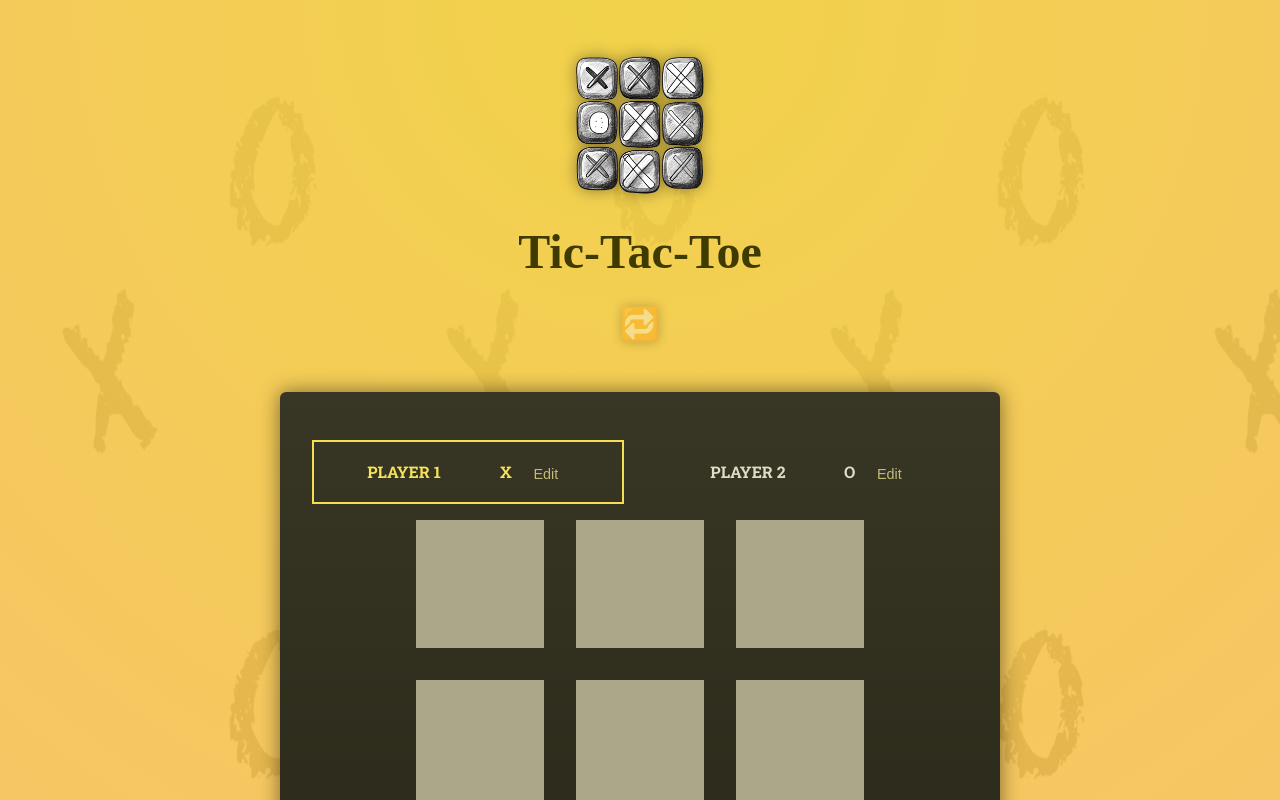
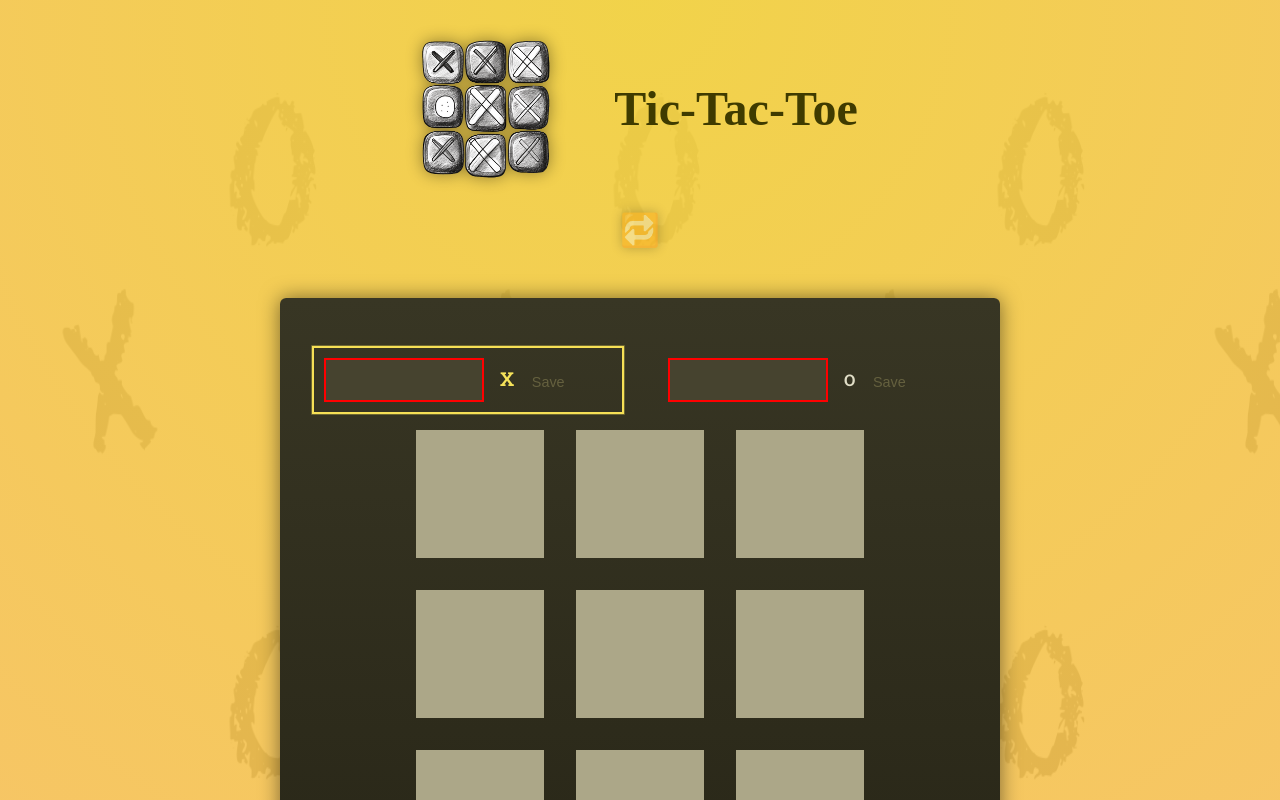
Before and after one commit to msuraj11/Tic-Tac-Toe-X-0, a React (Create React App) app: page / in a window 1280 px wide. Shown: the top 800 px of the page. Built offline with nearby package versions, Linux system fonts and the light colour scheme; a web font is replaced by a local one.

Commit message:
Solved some undetected bugs that were persisting due to lack of logical testing as per game. TODO: hasSameName should flash-up inputs.

```diff
--- a/src/App.jsx
+++ b/src/App.jsx
@@ -5,11 +5,11 @@ import Player from "./components/Player";
 import GameOver from "./components/GameOver";
 import Warning from "./components/Warning";
 import { derivedActivePlayer, deriveGameBoard, deriveWinner } from "./helpers";
-import { PLAYER_1, PLAYER_2, X, O } from "./constants";
+import { X, O, INIT_PLAYERS } from "./constants";
 
 function App() {
   const [gameTurns, setGameTurns] = useState([]);
-  const [players, setPlayers] = useState({ [X]: PLAYER_1, [O]: PLAYER_2 });
+  const [players, setPlayers] = useState(INIT_PLAYERS);
   const [isWarning, toggleIsWarning] = useState(false);
 
   const activePlayer = derivedActivePlayer(gameTurns);
@@ -17,6 +17,11 @@ function App() {
   const gameBoard = deriveGameBoard(gameTurns, freshGame);
   const winner = deriveWinner(gameBoard, players);
   const hasDraw = gameTurns.length === 9 && !winner;
+  const hasSameName = players.X === players.O;
+  const disableBoard =
+    isWarning ||
+    Object.values(players).some((player) => player?.length === 0) ||
+    hasSameName;
 
   function handleSelectSquare(rowIndex, colIndex) {
     setGameTurns((prevTurns) => {
@@ -31,6 +36,7 @@ function App() {
 
   function handleRematchClick() {
     setGameTurns([]);
+    setPlayers(INIT_PLAYERS);
   }
 
   function handleModalClicks(event) {
@@ -62,17 +68,19 @@ function App() {
         <ol id="players" className="highlight-player">
           <Player
             symbol={X}
-            initialName={PLAYER_1}
+            savedName={players.X}
             isActive={activePlayer === X}
             onSaveName={handleSaveName}
-            disableEdit={!freshGame}
+            freshGame={freshGame}
+            hasInvalidInput={players.X.length === 0 || hasSameName}
           />
           <Player
             symbol={O}
-            initialName={PLAYER_2}
+            savedName={players.O}
             isActive={activePlayer === O}
             onSaveName={handleSaveName}
-            disableEdit={!freshGame}
+            freshGame={freshGame}
+            hasInvalidInput={players.O.length === 0 || hasSameName}
           />
         </ol>
         {(winner || hasDraw) && (
@@ -82,7 +90,7 @@ function App() {
         <GameBoard
           onSelectSquare={handleSelectSquare}
           board={gameBoard}
-          disableBoard={isWarning}
+          disableBoard={disableBoard}
         />
       </div>
       <Logs turns={gameTurns} players={players} />
--- a/src/components/Player.jsx
+++ b/src/components/Player.jsx
@@ -1,14 +1,22 @@
-import { useState } from "react";
+import { useEffect, useState } from "react";
 
 export default function Player({
-  initialName,
+  savedName,
   symbol,
   isActive,
   onSaveName,
-  disableEdit,
+  freshGame,
+  hasInvalidInput,
 }) {
-  const [isEditing, setEditing] = useState(false);
-  const [playerName, setPlayerName] = useState(initialName);
+  const [isEditing, setEditing] = useState(true);
+  const [playerName, setPlayerName] = useState(savedName);
+
+  useEffect(() => {
+    if (freshGame) {
+      setEditing(true);
+      setPlayerName(savedName);
+    }
+  }, [freshGame]);
 
   function handleEditClick() {
     setEditing((prevState) => !prevState);
@@ -21,19 +29,18 @@ export default function Player({
     setPlayerName(event.target.value);
   }
 
-  function handleEventOut() {
-    onSaveName(symbol, playerName);
-  }
+  // function handleInputBlur() {}
 
-  let playerNameJsx = <span className="player-name">{playerName}</span>;
-  if (isEditing && !disableEdit) {
+  let playerNameJsx = <span className="player-name">{savedName}</span>;
+  if (isEditing && freshGame) {
     playerNameJsx = (
       <input
         type="text"
         required
         onChange={handlePlayerNameChange}
-        onBlur={handleEventOut}
+        //obBlur={handleInputBlur}
         value={playerName}
+        className={hasInvalidInput ? "invalid" : undefined}
       />
     );
   }
@@ -44,8 +51,8 @@ export default function Player({
         {playerNameJsx}
         <span className="player-symbol">{symbol}</span>
       </span>
-      {!disableEdit && (
-        <button onMouseLeave={handleEventOut} onClick={handleEditClick}>
+      {freshGame && (
+        <button onClick={handleEditClick} disabled={!playerName}>
           {isEditing ? "Save" : "Edit"}
         </button>
       )}
--- a/src/constants.js
+++ b/src/constants.js
@@ -1,4 +1,3 @@
-export const PLAYER_1 = "Player 1";
-export const PLAYER_2 = "Player 2";
 export const X = "X";
 export const O = "O";
+export const INIT_PLAYERS = { [X]: "", [O]: "" };
--- a/src/index.css
+++ b/src/index.css
@@ -7,9 +7,7 @@
 html {
   font-family: "Roboto Slab", sans-serif;
   line-height: 1.5;
-
   color: #ebe7ef;
-
   font-synthesis: none;
   text-rendering: optimizeLegibility;
   -webkit-font-smoothing: antialiased;
@@ -30,20 +28,23 @@ body {
 }
 
 header {
+  display: flex;
   text-align: center;
+  align-items: center;
+  justify-content: center;
 }
 
 header img {
   width: 8rem;
   object-fit: contain;
-  margin: 3rem auto 1rem auto;
+  margin: 2rem;
   filter: drop-shadow(0 0 8px rgba(0, 0, 0, 0.4));
 }
 
 h1 {
   font-family: "Caprasimo", cursive;
   font-size: 3rem;
-  margin: 0 auto 1rem auto;
+  margin: 2rem;
   color: #3f3b00;
 }
 
@@ -82,6 +83,7 @@ h1 {
 #players.highlight-player li.active .player-name,
 #players.highlight-player li.active .player-symbol {
   color: #f6e35a;
+  font-size: 1.2rem;
 }
 
 #players button {
@@ -98,6 +100,11 @@ h1 {
 
 #players button:hover {
   color: #f8ca31;
+}
+
+#players button:disabled {
+  cursor: not-allowed;
+  opacity: 0.33;
 }
 
 .player {
@@ -130,6 +137,11 @@ h1 {
   background-color: #46432f;
   text-align: center;
   text-transform: uppercase;
+}
+
+.player .invalid {
+  animation: shake 0.3s ease-in-out;
+  border: 2px solid red;
 }
 
 .player-symbol {
@@ -365,6 +377,24 @@ ol {
   }
 }
 
+@keyframes shake {
+  0% {
+    transform: translate(0, 0);
+  }
+  25% {
+    transform: translate(-5px, -2px);
+  }
+  50% {
+    transform: translate(5px, 2px);
+  }
+  75% {
+    transform: translate(-5px, -2px);
+  }
+  100% {
+    transform: translate(0, 0);
+  }
+}
+
 @media (max-width: 535px) {
   #game-container {
     max-width: 21rem;
```
